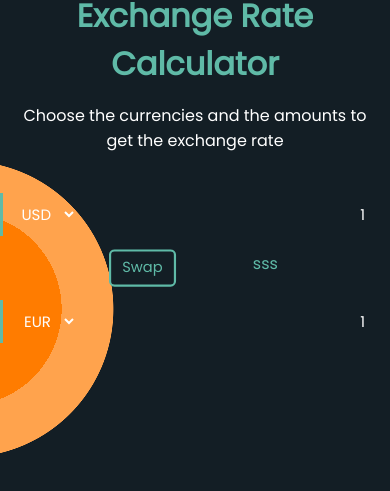
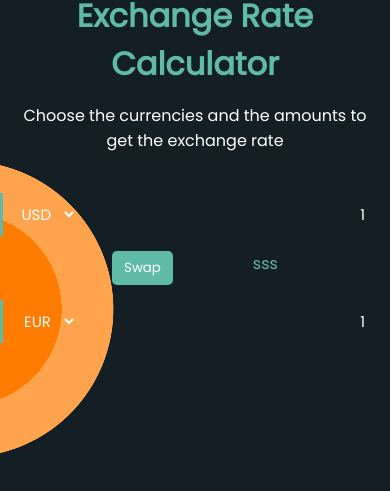
Before and after one commit to yousfiabderrahmane/Exchange-Calculator, a plain HTML site: page index.html in a window 390 px wide. In both pictures the pointer is over the button "Swap". Shown: the part 123-614 px from the top of the page. Drawn offline with Linux system fonts and the light colour scheme; no server answers.

Commit message:
dev : responsive fix

```diff
--- a/style.css
+++ b/style.css
@@ -104,4 +104,14 @@ select option {
     height: 80px;
     width: 80px;
   }
+  .btn:hover {
+    transform: unset;
+    color: white;
+    background-color: #5fbaa7;
+
+    border: 2px solid transparent;
+  }
+  .btn {
+    transition: all 0.1s;
+  }
 }
```
